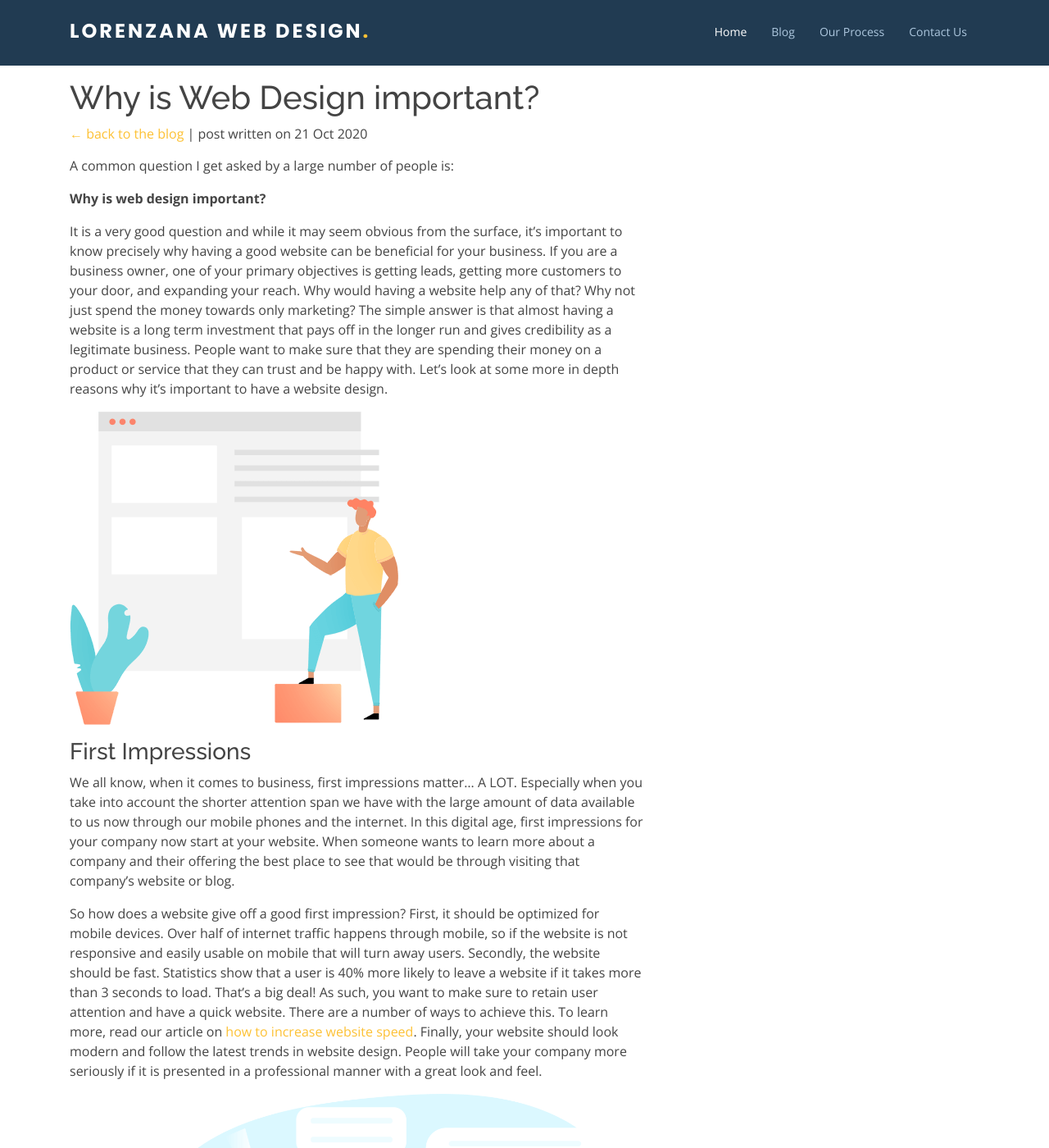
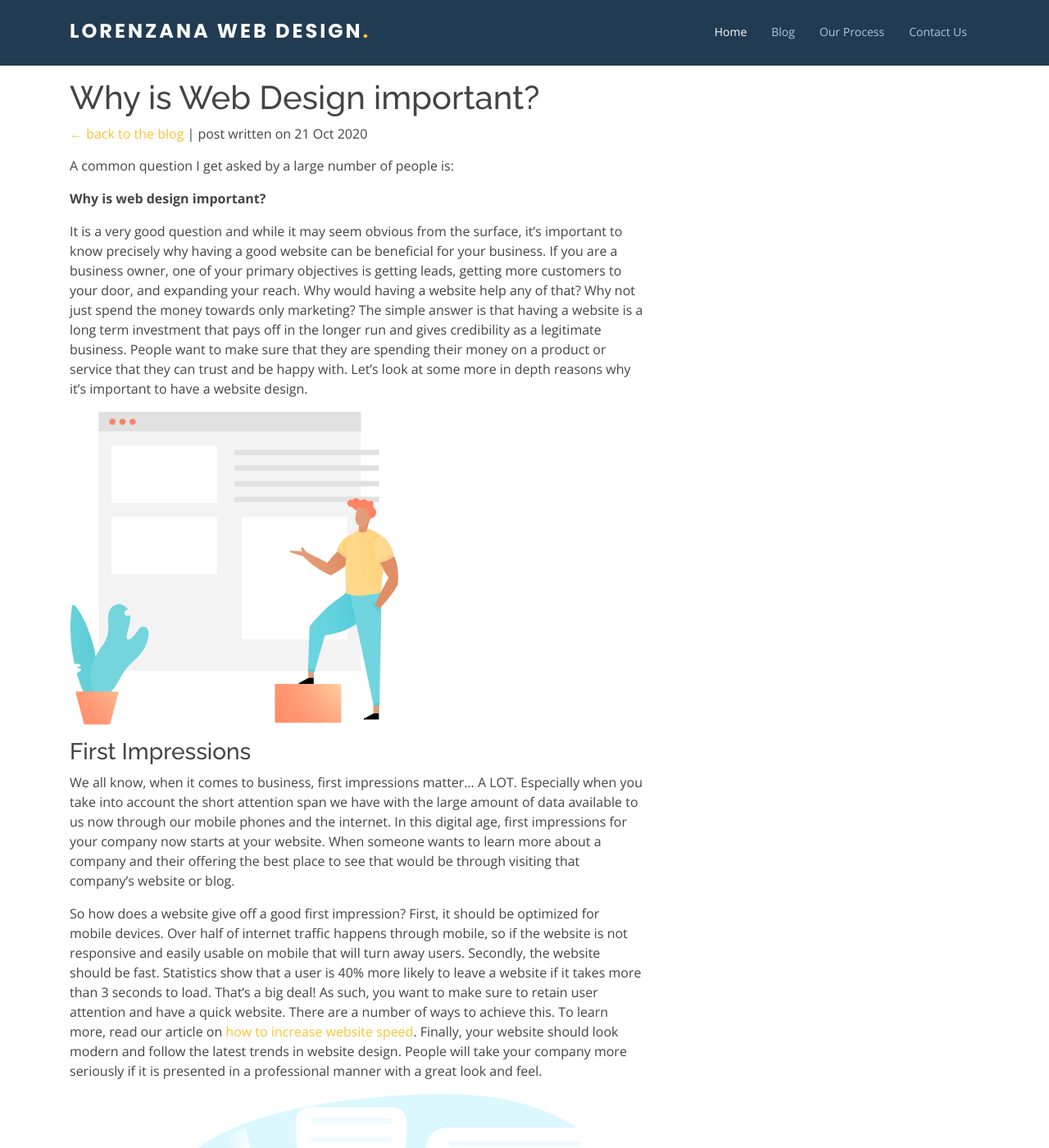
Before and after one commit to MeesterMarcus/lorenzana-designs-website, a Jekyll site: the page built from _posts/2020-10-21-why-is-web-design-important.md, in a window 1280 px wide and 1400 px high. Shown: the whole window at 82% size. Built offline with Jekyll 4.4.1, drawn with Linux system fonts in a browser that asks for light colours; nearby versions of some CDN libraries; some of the changed text lies outside the part shown.

Commit message:
Update from Forestry.io lorenzanamarcus@gmail.com updated _posts/2020-10-21-why-is-web-design-important.md

```diff
--- a/_posts/2020-10-21-why-is-web-design-important.md
+++ b/_posts/2020-10-21-why-is-web-design-important.md
@@ -10,13 +10,13 @@
 
 **Why is web design important?**
 
-It is a very good question and while it may seem obvious from the surface, it's important to know precisely why having a good website can be beneficial for your business. If you are a business owner, one of your primary objectives is getting leads, getting more customers to your door, and expanding your reach. Why would having a website help any of that? Why not just spend the money towards only marketing? The simple answer is that almost having a website is a long term investment that pays off in the longer run and gives credibility as a legitimate business. People want to make sure that they are spending their money on a product or service that they can trust and be happy with. Let's look at some more in depth reasons why it's important to have a website design.
+It is a very good question and while it may seem obvious from the surface, it's important to know precisely why having a good website can be beneficial for your business. If you are a business owner, one of your primary objectives is getting leads, getting more customers to your door, and expanding your reach. Why would having a website help any of that? Why not just spend the money towards only marketing? The simple answer is that having a website is a long term investment that pays off in the longer run and gives credibility as a legitimate business. People want to make sure that they are spending their money on a product or service that they can trust and be happy with. Let's look at some more in depth reasons why it's important to have a website design.
 
 ![](/uploads/drawkit-content-man-colour-400px.png)
 
 ### First Impressions
 
-We all know, when it comes to business, first impressions matter... A LOT. Especially when you take into account the shorter attention span we have with the large amount of data available to us now through our mobile phones and the internet. In this digital age, first impressions for your company now start at your website. When someone wants to learn more about a company and their offering the best place to see that would be through visiting that company's website or blog.
+We all know, when it comes to business, first impressions matter... A LOT. Especially when you take into account the short attention span we have with the large amount of data available to us now through our mobile phones and the internet. In this digital age, first impressions for your company now starts at your website. When someone wants to learn more about a company and their offering the best place to see that would be through visiting that company's website or blog.
 
 So how does a website give off a good first impression? First, it should be optimized for mobile devices. Over half of internet traffic happens through mobile, so if the website is not responsive and easily usable on mobile that will turn away users. Secondly, the website should be fast. Statistics show that a user is 40% more likely to leave a website if it takes more than 3 seconds to load. That's a big deal! As such, you want to make sure to retain user attention and have a quick website. There are  a number of ways to achieve this. To learn more, read our article on [how to increase website speed](https://www.lorenzanadesigns.com/blog/tech/2020/09/22/5-methods-to-make-your-website-fast.html). Finally, your website should look modern and follow the latest trends in website design. People will take your company more seriously if it is presented in a professional manner with a great look and feel.
 
```
Also changed, not shown: other parts of _posts/2020-10-21-why-is-web-design-important.md (+1 -1 lines).
